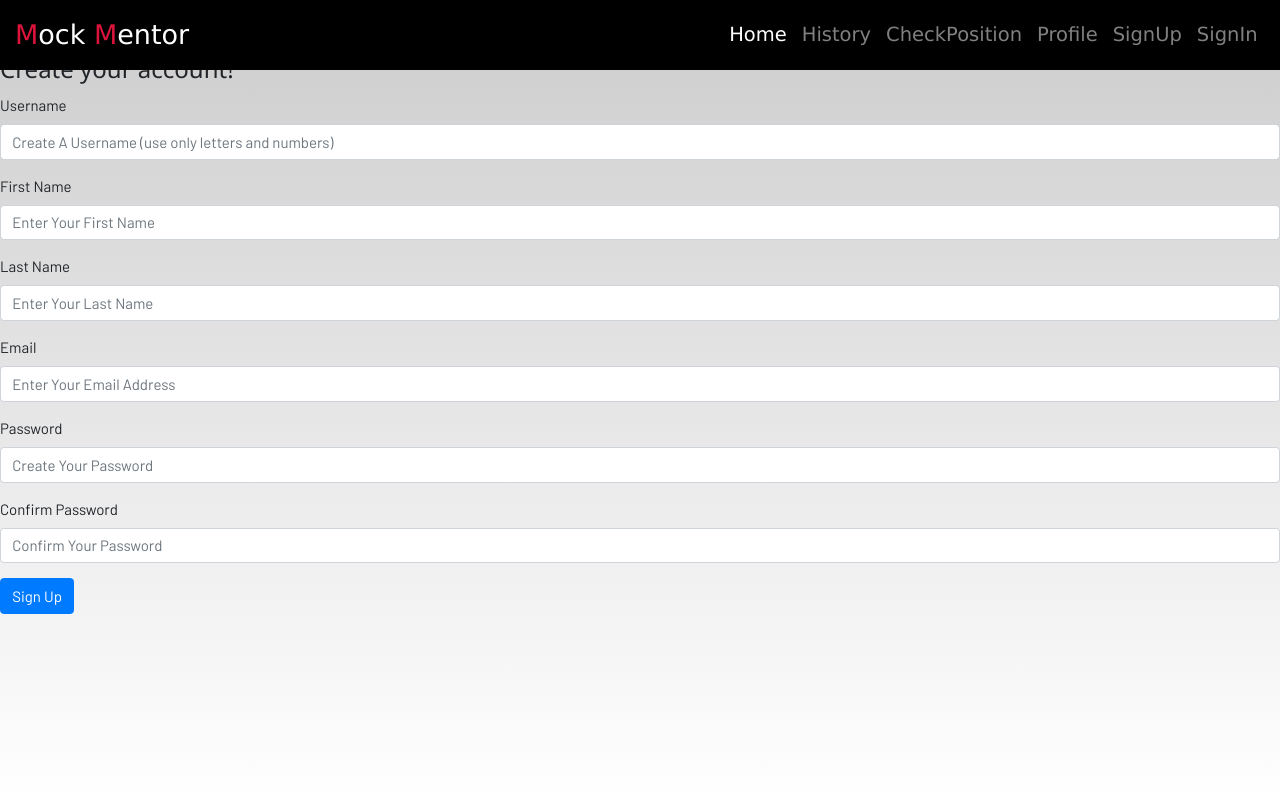
After one commit to sainikhitha-sayyaparaju/MockMentor2, a Django app: page /signup in a window 1280 px wide. The commit adds this page. Run offline with Django 4.2, Linux system fonts and the light colour scheme; parts of the project's set-up code (start-up, migrations or seed data) failed here and were passed over; some libraries are stand-ins or nearby versions; some web fonts are replaced.

Commit message:
added signin and signup pages

```diff
--- /dev/null
+++ b/MockMentor/info.py
@@ -0,0 +1,5 @@
+EMAIL_USE_TLS = True
+EMAIL_HOST = 'smtp.gmail.com'
+EMAIL_HOST_USER = 'toramnandu334@gmail.com'
+EMAIL_HOST_PASSWORD = 'Annayya@3112'
+EMAIL_PORT = 587
--- a/MockMentor/urls.py
+++ b/MockMentor/urls.py
@@ -15,8 +15,7 @@ Including another URLconf
     2. Add a URL to urlpatterns:  path('blog/', include('blog.urls'))
 """
 from django.contrib import admin
-from django.urls import path
-from django.urls.conf import include
+from django.urls import path,include
 
 urlpatterns = [
     path('admin/', admin.site.urls),
--- a/dashboard/emotionDetection.py
+++ b/dashboard/emotionDetection.py
@@ -16,7 +16,7 @@ emotion_labels = ['Angry', 'Disgust', 'Fear',
 #                   'Happy', 'Neutral', 'Sad', 'Happy']
 face_classifier = cv2.CascadeClassifier(
     cv2.data.haarcascades + "haarcascade_frontalface_default.xml")
-classifier = load_model(r'C:/Users/saini/OneDrive/Desktop/Major Project/MockMentor/dashboard/model.h5')
+classifier = load_model(r'C:\Users\nxg02249\MockMentor2\dashboard\model.h5')
 #
 # emotions = []
 audio_emotion = ["angry", "disgust", "fear", "happy", "neutral", "ps", "sad"]
--- a/dashboard/templates/dashboard/base.html
+++ b/dashboard/templates/dashboard/base.html
@@ -62,11 +62,20 @@
                 <a class="nav-link" style=" font-size:130%;" href="{% url 'checkPosition' %}">CheckPosition</a>
               </li>
               <li class="nav-item">
-                <a class="nav-link" style=" font-size:130%;" href="#">Profile</a>
+                <a class="nav-link" style=" font-size:130%;" href="{% url 'user_profile' %}">Profile</a>
               </li>
-              <li class="nav-item">
-                <a class="nav-link" style=" font-size:130%;" href="#">Logout</a>
-              </li>
+              {% if user.is_authenticated %}
+                <li class="nav-item">
+                  <a class="nav-link" style=" font-size:130%;" href="/signout">Logout</a>
+                </li>
+              {% else %}
+                <li class="nav-item">
+                  <a class="nav-link" style=" font-size:130%;" href="{% url 'signup' %}">SignUp</a>
+                </li>
+                <li class="nav-item">
+                  <a class="nav-link" style=" font-size:130%;" href="{% url 'signin' %}">SignIn</a>
+                </li>
+              {% endif %}
               <!-- <li class="nav-item">
                 <a class="nav-link" href="#">Register</a>
               </li>
--- /dev/null
+++ b/dashboard/templates/dashboard/signup.html
@@ -0,0 +1,55 @@
+{% extends 'dashboard/base.html' %} {% load static %} {% load crispy_forms_tags
+    %} {% block content %}
+
+<!DOCTYPE html>
+<html lang="en">
+<head>
+    <meta charset="UTF-8">
+    <meta http-equiv="X-UA-Compatible" content="IE=edge">
+    <meta name="viewport" content="width=device-width, initial-scale=1.0">
+    <title>Sign Up</title>
+</head>
+<body>
+
+    {% for message in messages %}
+    <div class="alert alert-{{ message.tags }} alert-dismissible fade show" role="alert">
+        <strong>Message:</strong> {{ message }}
+        <button type="button" class="close" data-dismiss="alert" aria-label="Close">
+    <span aria-hidden="true">&times;</span>
+  </button>
+    </div>
+    {% endfor %}
+
+    <h3>Create your account!</h3>
+    <form method="post" action="/signup">
+        {% csrf_token %}
+        <div class="form-group">
+            <label for="username">Username</label>
+            <input type="text" class="form-control" id="username" name="username" placeholder="Create A Username (use only letters and numbers)" Required>
+        </div>
+        <div class="form-group">
+            <label for="fname">First Name</label>
+            <input type="text" class="form-control" id="fname" name="fname" placeholder="Enter Your First Name" Required>
+        </div>
+        <div class="form-group">
+            <label for="lname">Last Name</label>
+            <input type="text" class="form-control" id="lname" name="lname" placeholder="Enter Your Last Name" Required>
+        </div>
+        <div class="form-group">
+            <label for="email">Email</label>
+            <input type="email" class="form-control" id="email" name="email" placeholder="Enter Your Email Address" Required>
+        </div>
+        <div class="form-group">
+            <label for="pass1">Password</label>
+            <input type="password" class="form-control" id="pass1" name="pass1" placeholder="Create Your Password" Required>
+        </div>
+        <div class="form-group">
+            <label for="pass2">Confirm Password</label>
+            <input type="password" class="form-control" id="pass2" name="pass2" placeholder="Confirm Your Password" Required>
+        </div>
+        <button type="submit" class="btn btn-primary">Sign Up</button>
+    </form>
+</body>
+</html>
+
+{% endblock content %}
--- a/dashboard/urls.py
+++ b/dashboard/urls.py
@@ -5,6 +5,10 @@ urlpatterns = [
     path('', views.home, name="home"),
     path('takeInterview', views.takeInterview, name="takeInterview"),
     path('history', views.history, name="history"),
+    path('signup', views.signup, name="signup"),
+    path('signin', views.signin, name="signin"),
+    path('user_profile', views.user_profile, name="user_profile"),
+    path('signout', views.signout, name='signout'),
     path('feedback', views.feedback, name="feedback"),
     path('camera', views.getCam, name="camera"),
     path('video_feed', views.main_interview, name='video_feed'),
--- a/dashboard/views.py
+++ b/dashboard/views.py
@@ -4,6 +4,17 @@ from . models import *
 from django.contrib import messages
 from django.http.response import StreamingHttpResponse
 from django.http.response import StreamingHttpResponse, HttpResponse
+from django.http import HttpResponse
+from django.contrib.auth.models import User
+from django.contrib import messages
+from django.core.mail import EmailMessage, send_mail
+from MockMentor import settings
+from django.contrib.sites.shortcuts import get_current_site
+from django.template.loader import render_to_string
+from django.utils.http import urlsafe_base64_decode, urlsafe_base64_encode
+from django.utils.encoding import force_bytes, force_str
+from django.contrib.auth import authenticate, login, logout
+# from . tokens import generate_token
 from dashboard.camera import VideoCamera, IPWebCam
 from PIL import Image
 from io import BytesIO
@@ -30,7 +41,7 @@ answers = []
 answers_feedback = []
 # API_KEY = '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' old_key
 # API_KEY = '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' old
-API_KEY = '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'
+API_KEY = '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'
 os.environ["OPENAI_API_KEY"] = API_KEY
 openai.api_key = os.getenv("OPENAI_API_KEY")
 stop_streaming = False
@@ -45,6 +56,93 @@ def home(request):
     # get_answer_feedback()
     print(answers_feedback)
     return render(request, 'dashboard/home.html')
+
+def signup(request):
+    if request.method == "POST":
+        username = request.POST['username']
+        fname = request.POST['fname']
+        lname = request.POST['lname']
+        email = request.POST['email']
+        pass1 = request.POST['pass1']
+        pass2 = request.POST['pass2']
+
+        if User.objects.filter(username=username):
+            messages.error(request, "Username already exist! Please try some other username.")
+            return redirect('home')
+
+        if User.objects.filter(email=email).exists():
+            messages.error(request, "Email Already Registered!!")
+            return redirect('home')
+
+        if len(username)>20:
+            messages.error(request, "Username must be under 20 charcters!!")
+            return redirect('home')
+
+        if pass1 != pass2:
+            messages.error(request, "Passwords didn't matched!!")
+            return redirect('home')
+
+        if not username.isalnum():
+            messages.error(request, "Username must be Alpha-Numeric!!")
+            return redirect('home')
+
+        myuser = User.objects.create_user(username, email, pass1)
+        myuser.first_name = fname
+        myuser.last_name = lname
+        # myuser.is_active = False
+        myuser.save()
+        messages.success(request, "Your Account has been created succesfully!! Please check your email to confirm your email address in order to activate your account.")
+
+        # Welcome Email
+        subject = "Welcome to GFG- Django Login!!"
+        message = "Hello"
+        from_email = settings.EMAIL_HOST_USER
+        to_list = [myuser.email]
+        print(from_email)
+        print(to_list)
+        send_mail(subject, message, from_email, to_list, fail_silently=True)
+
+        return redirect('signin')
+
+    return render(request, 'dashboard/signup.html')
+
+def signin(request):
+    if request.method == 'POST':
+        username = request.POST['username']
+        pass1 = request.POST['pass1']
+
+        user = authenticate(username=username, password=pass1)
+
+        if user is not None:
+            login(request, user)
+            fname = user.first_name
+            # messages.success(request, "Logged In Sucessfully!!")
+            request.session['authenticated_user'] = {
+                'first_name': user.first_name,
+                # Add other user details as needed
+            }
+            return render(request, "dashboard/home.html")
+        else:
+            messages.error(request, "Bad Credentials!!")
+            return redirect('home')
+
+    return render(request, 'dashboard/signin.html')
+
+def user_profile(request):
+    authenticated_user = request.session.get('authenticated_user', None)
+
+    if authenticated_user:
+        first_name = authenticated_user['first_name']
+
+        # Access other user details as needed
+        return render(request, 'dashboard/user_profile.html', {'first_name': first_name})
+
+
+
+def signout(request):
+    logout(request)
+    messages.success(request, "Logged Out Successfully!!")
+    return redirect('home')
 
 def feedback(request):
     tab = request.GET.get('tab', 'coaching')
```
Also changed, not shown: MockMentor/settings.py (+6 -1 lines), dashboard/templates/dashboard/signin.html (added, +41 -0 lines), dashboard/templates/dashboard/user_profile.html (added, +18 -0 lines).
